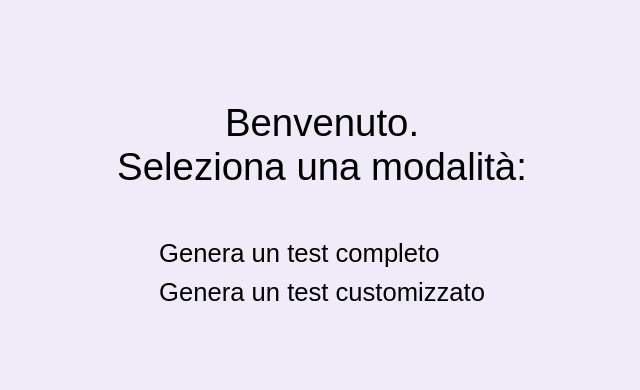
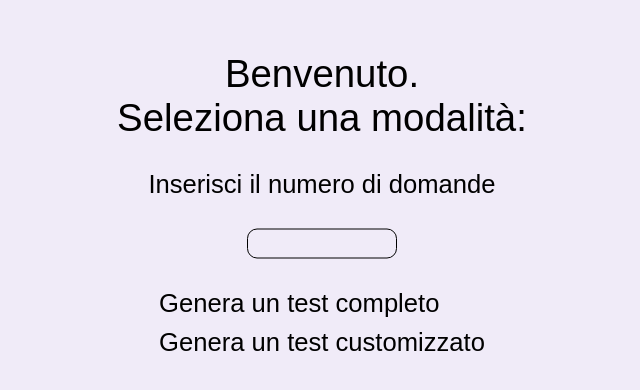
Before and after one commit to scraccio/audioRandomizer, a plain HTML site: page index.html in a window 1280 px wide. Shown: the part 196-586 px from the top of the page, without its empty margins (318-958 px from the left). Drawn offline with nearby package versions, Linux system fonts and the light colour scheme.

Commit message:
Add files via upload

```diff
--- a/assets/css/index.css
+++ b/assets/css/index.css
@@ -21,7 +21,7 @@ html, body{
     flex-direction: column;
     justify-content: center;
     align-items: center;
-    gap: 50px;
+    gap: 30px;
 }
 
 .main-test{
@@ -50,6 +50,11 @@ html, body{
     font-size: 2vw;
     text-align: center;
     cursor: pointer;
+}
+
+.menu-entry2{
+    font-size: 2vw;
+    text-align: center;
 }
 
 .menu-entry:hover{
@@ -166,6 +171,15 @@ html, body{
 
 }
 
+.cell{
+    width: 150px;
+    height: 30px;
+    border-radius: 10px;
+    border: 1px solid black;
+    font-size: 25px;
+    outline: none;
+}
+
 @media only screen and (max-width: 980px) {
 
     .main{
--- a/assets/js/index.js
+++ b/assets/js/index.js
@@ -1,3 +1,5 @@
+var len;
+
 function shuffleArray(array){
     for (var i = array.length - 1; i > 0; i--) {
         var j = Math.floor(Math.random() * (i + 1));
@@ -12,8 +14,9 @@ function createTest(data){
 
     data = shuffleArray(data);
 
-    for(let i=0; i<data.length; i++){
 
+    for(let i=0; i<len; i++){
+        console.log(len)
         let questionDiv = document.createElement('div');
         questionDiv.className = 'question-div';
         document.querySelector('.main-test').appendChild(questionDiv);
@@ -146,6 +149,7 @@ function viewSolutions(score, all){
 }
 
 document.querySelector('.menu > :first-child').onclick = ()=>{
+    len = document.querySelector('.cell').textContent;
     document.querySelector('.main').remove();
 
     let mainTest = document.createElement('div');
@@ -161,6 +165,7 @@ document.querySelector('.menu > :first-child').onclick = ()=>{
 }
 
 document.querySelector('.menu > :last-child').onclick = ()=>{
+    len = document.querySelector('.cell').textContent;
     document.querySelector('.main').remove();
 
     let mainTest = document.createElement('div');
--- a/index.html
+++ b/index.html
@@ -10,6 +10,8 @@
     <body>
         <div class="main">
             <div class="title">Benvenuto.<br>Seleziona una modalità:</div>
+            <div class="menu-entry2">Inserisci il numero di domande</div>
+                <div contenteditable="true" class="cell"></div>
             <div class="menu">
                 <div class="menu-entry">Genera un test completo</div>
                 <div class="menu-entry">Genera un test customizzato</div>
```
